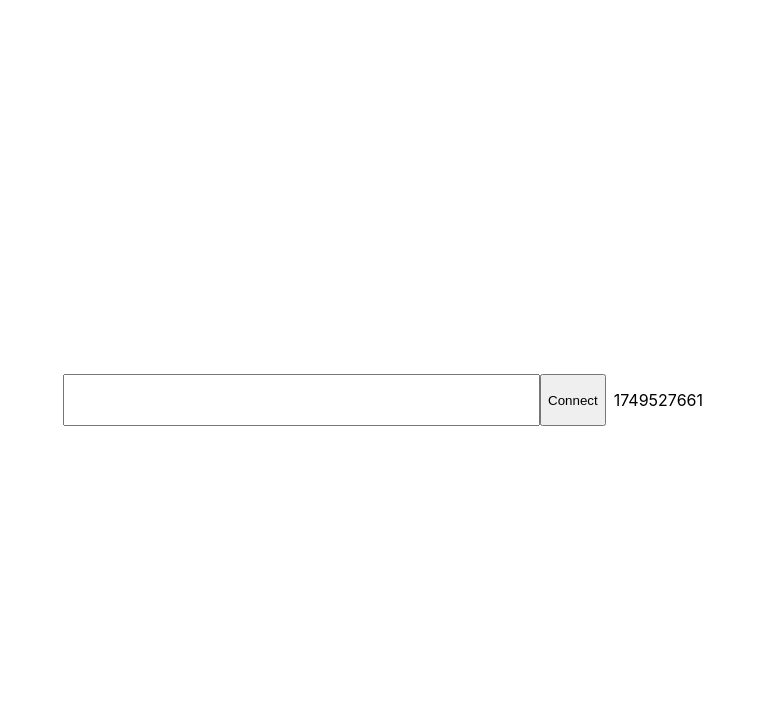
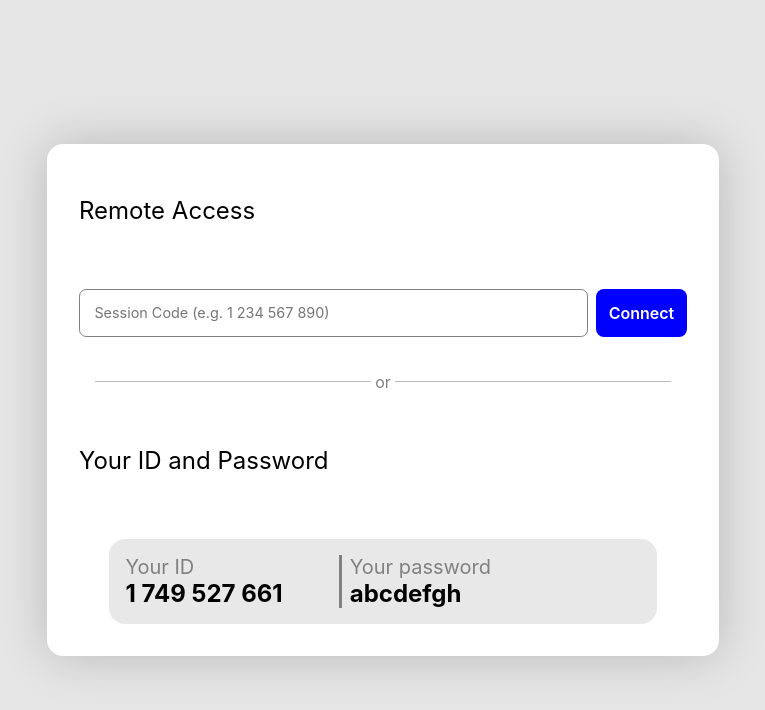
Before and after one commit to DressySaucer/peercast, a React app: page /#/ in a window 1280 px wide. Shown: the top 710 px of the page, without its empty margins (257-1022 px from the left). Built offline with nearby package versions, Linux system fonts and the light colour scheme; no server answers.

Commit message:
style: initial styling for home page

```diff
--- a/package.json
+++ b/package.json
@@ -2,7 +2,7 @@
     "name": "peercast",
     "productName": "Peercast",
     "bundleID": "com.peercast.Peercast",
-    "version": "0.1.0",
+    "version": "0.3.0",
     "description": "Electron-based remote desktop application",
     "main": "dist/electron/main.js",
     "scripts": {
--- a/src/ui/pages/connect/index.tsx
+++ b/src/ui/pages/connect/index.tsx
@@ -17,19 +17,50 @@ const Connect = () => {
         navigate("/remote");
     };
 
+    function formatID(id: number) {
+        const str = String(id);
+        let formatted = "";
+        for (let i = 1; i < str.length; i += 3) {
+            const start = Math.max(0, i - 3);
+            formatted += str.slice(start, i) + " ";
+        }
+        return (formatted += str.slice(7));
+    }
+
     return (
-        <form id="connect-form" onSubmit={handleSubmit}>
+        <div id="connect">
+            <div id="connect-container">
+                <h2>Remote Access</h2>
+                <form
+                    id="connect-form"
+                    autoComplete="off"
+                    onSubmit={handleSubmit}
+                >
                     <input
                         value={targetID}
                         onChange={(e) => setTargetID(e.target.value)}
                         id="connect-input"
                         type="text"
+                        placeholder="Session Code (e.g. 1 234 567 890)"
                     />
                     <button id="connect-button" type="submit">
                         Connect
                     </button>
-            <p id="connect-id">{globals.peer.connectionId}</p>
                 </form>
+                <div id="divider"></div>
+                <h2>Your ID and Password</h2>
+                <div id="id-box">
+                    <div id="connect-id">
+                        <h2>Your ID</h2>
+                        <p>{formatID(globals.peer.connectionId)}</p>
+                    </div>
+                    <div id="connect-pw">
+                        <h2>Your password</h2>
+                        <p>abcdefgh</p>
+                    </div>
+                </div>
+            </div>
+        </div>
     );
 };
 
--- a/styles/connect.css
+++ b/styles/connect.css
@@ -1,21 +1,113 @@
+body {
+    background: rgb(230, 230, 230);
+    background-size: cover;
+}
+
+#connect {
+    display: grid;
+    grid-template-columns: repeat(4, calc(100vw / 4));
+    grid-template-rows: repeat(5, calc(100vh / 5));
+}
+
+#connect-container {
+    grid-column: 2 / -2;
+    grid-row: 2 / -2;
+    background-color: white;
+    border-radius: 1rem;
+    margin: -1em;
+    padding: 2em;
+    box-shadow: 0 0 50px rgba(0, 0, 0, 0.2);
+    display: flex;
+    flex-direction: column;
+    justify-content: space-between;
+}
+
+#connection-selection {
+    grid-column: 2;
+}
+
 #connect-form {
-    position: absolute;
-    left: 50%;
-    top: 50%;
     transform-origin: center;
-    transform: translate(-50%, -50%);
-    width: 50vw;
+    height: 3em;
     display: flex;
+    gap: 0.5em;
 }
 
 #connect-input {
     min-width: 0;
     flex: auto;
+    padding: 1em;
+    font-size: 0.9rem;
+    border-radius: 0.5em;
+    border-style: solid;
+    border-color: grey;
+    border-width: 0.1rem;
 }
 
 #connect-button {
+    width: 15%;
+    display: inline-block;
+    border: none;
+    border-radius: 0.5rem;
+    background: blue;
+    color: white;
+    font-weight: 600;
+    font-size: 1rem;
+}
+
+#connect-button:hover {
+    opacity: 0.8;
+}
+
+#divider {
+    position: relative;
+    height: 0.05em;
+    width: calc(100% - 2em);
+    left: 1em;
+    background: rgba(160, 160, 160, 0.7);
+}
+
+#divider::after {
+    display: block;
+    position: relative;
+    color: grey;
+    content: "or";
+    left: 50%;
+    width: 1.5em;
+    text-align: center;
+    transform: translateX(-50%);
+    bottom: 0.6em;
+    background: white;
+}
+
+#id-box {
+    margin: 0 5%;
+    position: relative;
+    background: rgba(210, 210, 210, 0.5);
+    padding: 1rem;
+    border-radius: 1rem;
+    display: flex;
+    gap: 2.5rem;
+}
+
+#id-box h2 {
+    margin: 0;
+    display: inline-block;
+    color: grey;
+    font-size: 1.25rem;
 }
 
 #connect-id {
-    padding-left: 0.5em;
+    margin: 0 1em 0 0;
 }
+
+#connect-pw {
+    padding-left: 0.5rem;
+    border-left: solid grey;
+}
+
+#id-box p {
+    margin: 0;
+    font-weight: bold;
+    font-size: 1.5rem;
+}
--- a/styles/index.css
+++ b/styles/index.css
@@ -2,16 +2,18 @@
 @import "connect.css";
 @import "remote.css";
 
+@font-face {
+    font-family: Rubik;
+    src: url("../static/common/Rubik-Regular.ttf");
+}
+
+@import url("https://fonts.googleapis.com/css2?family=Inter:wght@400;600;700&display=swap");
+
 body {
     margin: 0;
-    font-family: -apple-system, BlinkMacSystemFont, "Segoe UI", "Roboto",
-        "Oxygen", "Ubuntu", "Cantarell", "Fira Sans", "Droid Sans",
-        "Helvetica Neue", sans-serif;
-    -webkit-font-smoothing: antialiased;
-    -moz-osx-font-smoothing: grayscale;
 }
 
-code {
-    font-family: source-code-pro, Menlo, Monaco, Consolas, "Courier New",
-        monospace;
+html * {
+    font-family: Inter;
+    font-weight: 400;
 }
```
Also changed, not shown: scripts/serve.ts (+1 -10 lines), 1 other file (tests, documents, lock files or other folders). Lines whose indentation alone changed are shown as unchanged.
